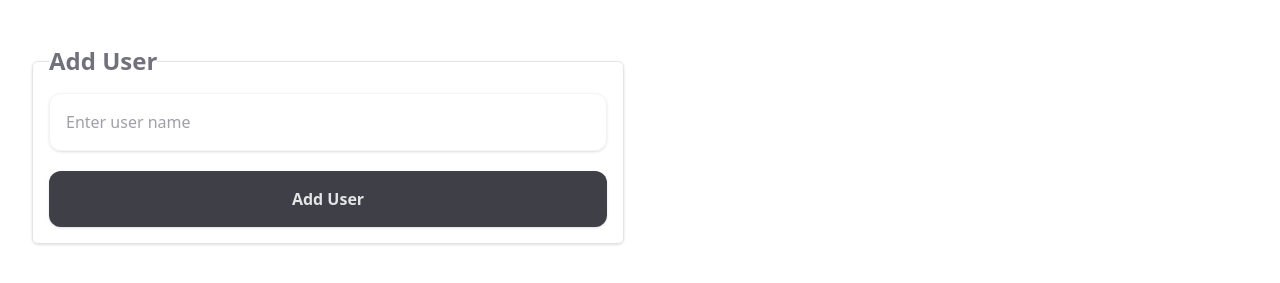
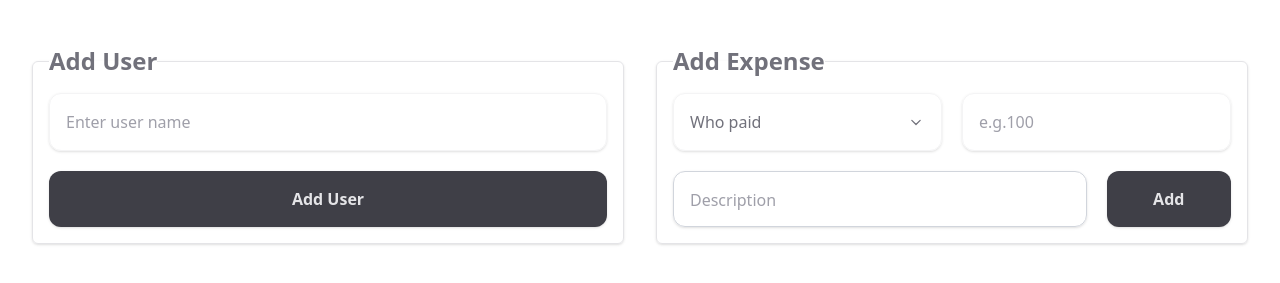
Before and after one commit to ahmedbadry-dev/Splitter-App, a website built with Vite: page index.html in a window 1280 px wide. Shown: the part 95-378 px from the top of the page. Built offline with nearby package versions, Linux system fonts and the light colour scheme.

Commit message:
feat(ui/main): add Add expens form

```diff
--- a/index.html
+++ b/index.html
@@ -52,6 +52,46 @@
                 User</button>
             </fieldset>
           </form>
+
+          <!-- Add Expense form -->
+          <form action="" id="addExpenseForm">
+            <fieldset
+              class="grid grid-cols-1 gap-y-5 p-4 border border-zinc-200 shadow-sm rounded-md md:grid-cols-4 md:gap-5">
+              <legend class="text-2xl font-bold">Add Expense</legend>
+              <!-- who paid input -->
+              <div class="col-span-2 relative w-full ">
+                <select
+                  class="w-full p-4 rounded-xl border border-zinc-100 focus:outline-none focus:ring-2 focus:ring-zinc-300 shadow-sm appearance-none"
+                  name="expenseUser" id="expenseUserInput">
+                  <option value="" disabled selected>Who paid</option>
+                </select>
+
+                <!-- Custom Arrow -->
+                <div class="pointer-events-none absolute inset-y-0 right-4 flex items-center">
+                  <svg class="w-5 h-5 text-zinc-500" viewBox="0 0 24 24" fill="none" xmlns="http://www.w3.org/2000/svg">
+                    <path d="M7 10L12 15L17 10" stroke="currentColor" stroke-width="1.5" stroke-linecap="round"
+                      stroke-linejoin="round" />
+                  </svg>
+                </div>
+
+              </div>
+              <!-- how mach paid -->
+              <div class="col-span-2 ">
+                <input type="number" id="expenseAmountInput" min="0" step="0.1"
+                  class="w-full h-full  p-4 rounded-xl border border-zinc-100 focus:outline-zinc-300 shadow-sm placeholder:text-zinc-400"
+                  placeholder="e.g.100">
+              </div>
+              <!-- Description -->
+              <div class="col-span-3 max-h-14">
+                <textarea id="expenseReasonInput" placeholder="Description"
+                  class="w-full h-full pt-4 px-4 resize-none  border border-gray-300 rounded-xl  focus:outline-zinc-300 shadow-sm placeholder:text-zinc-400"></textarea>
+              </div>
+              <!-- Add expenses btn -->
+              <button id="addExpenseBtn" type="submit"
+                class="h-fit p-4 rounded-xl bg-zinc-700 text-zinc-200 font-bold shadow-sm hover:cursor-pointer hover:tracking-wider hover:bg-zinc-800 transition-all duration-300 ease-in-out md:max-w-40">Add
+              </button>
+            </fieldset>
+          </form>
         </div>
 
       </main>
```
